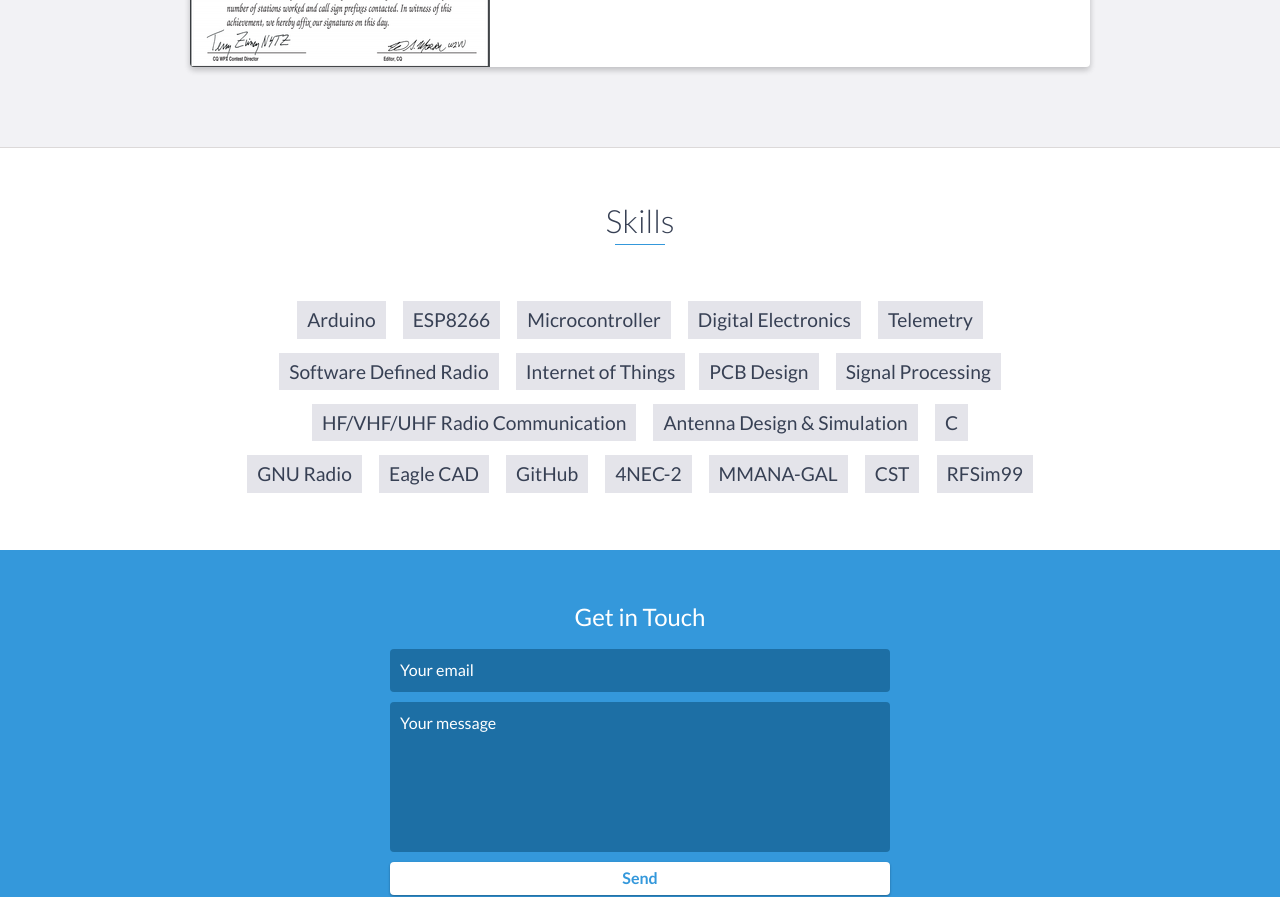
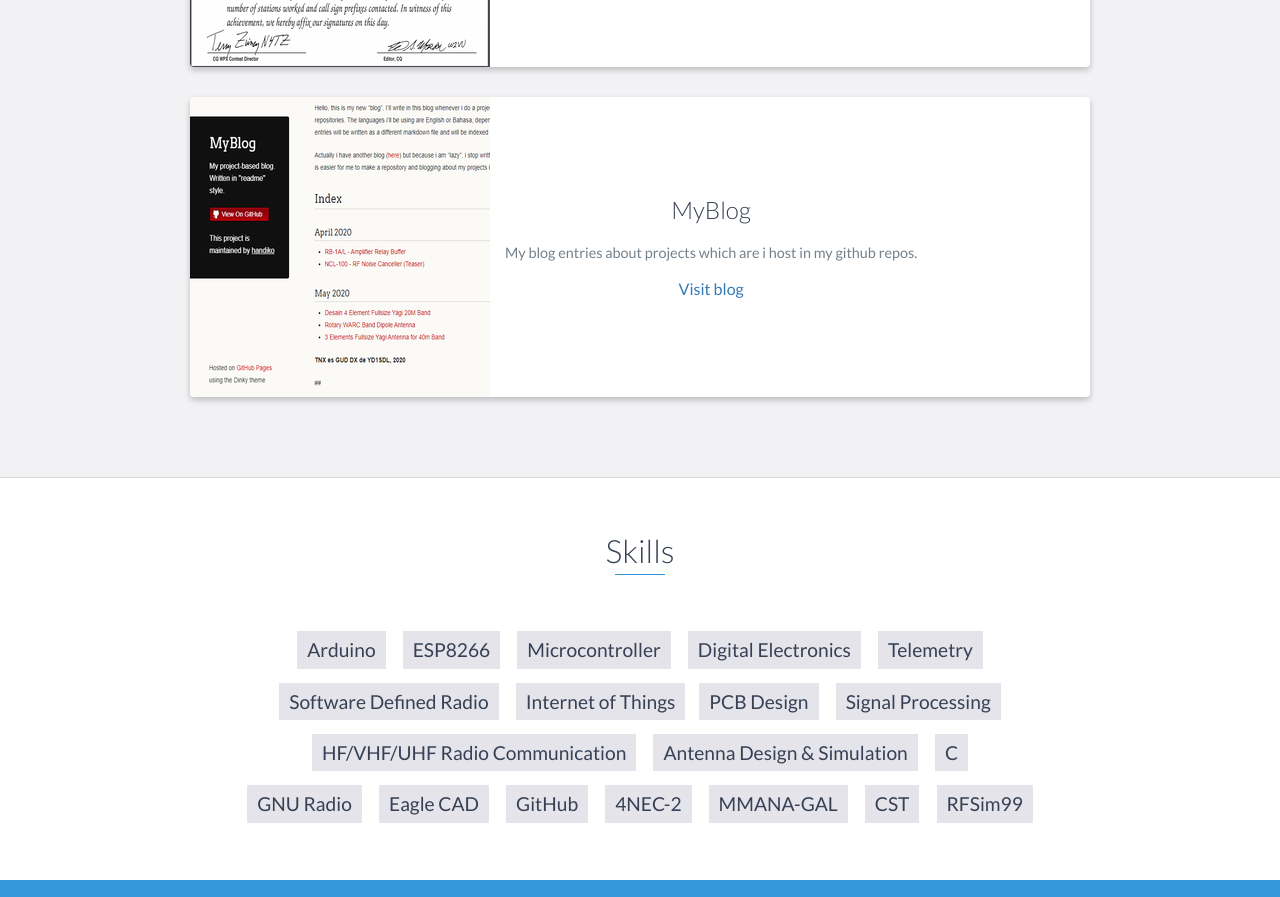
Before and after one commit to handiko/handiko.github.io, a website: page index.html in a window 1280 px wide. Shown: the part 8378-9275 px from the top of the page. Drawn offline with nearby package versions, Linux system fonts and the light colour scheme.

Commit message:
adding blog

```diff
--- a/index.html
+++ b/index.html
@@ -451,6 +451,22 @@
                 </div>
                 <!-- End .project -->
 
+                <div id="blog" class="project shadow-large">
+                    <div class="project-image">
+                        <img src="images/blog_thumbnail.png" />
+                    </div>
+                    <!-- End .project-image -->
+                    <div class="project-info">
+                        <h3>MyBlog</h3>
+                        <p>
+                            My blog entries about projects which are i host in my github repos.
+                        </p>
+                        <a href="https://handiko.github.io/MyBlog">Visit blog</a>
+                    </div>
+                    <!-- End .project-info -->
+                </div>
+                <!-- End .project -->
+
             </div>
         </div>
     </div>
```
Also changed, not shown: images/blog_thumbnail.png (added).
